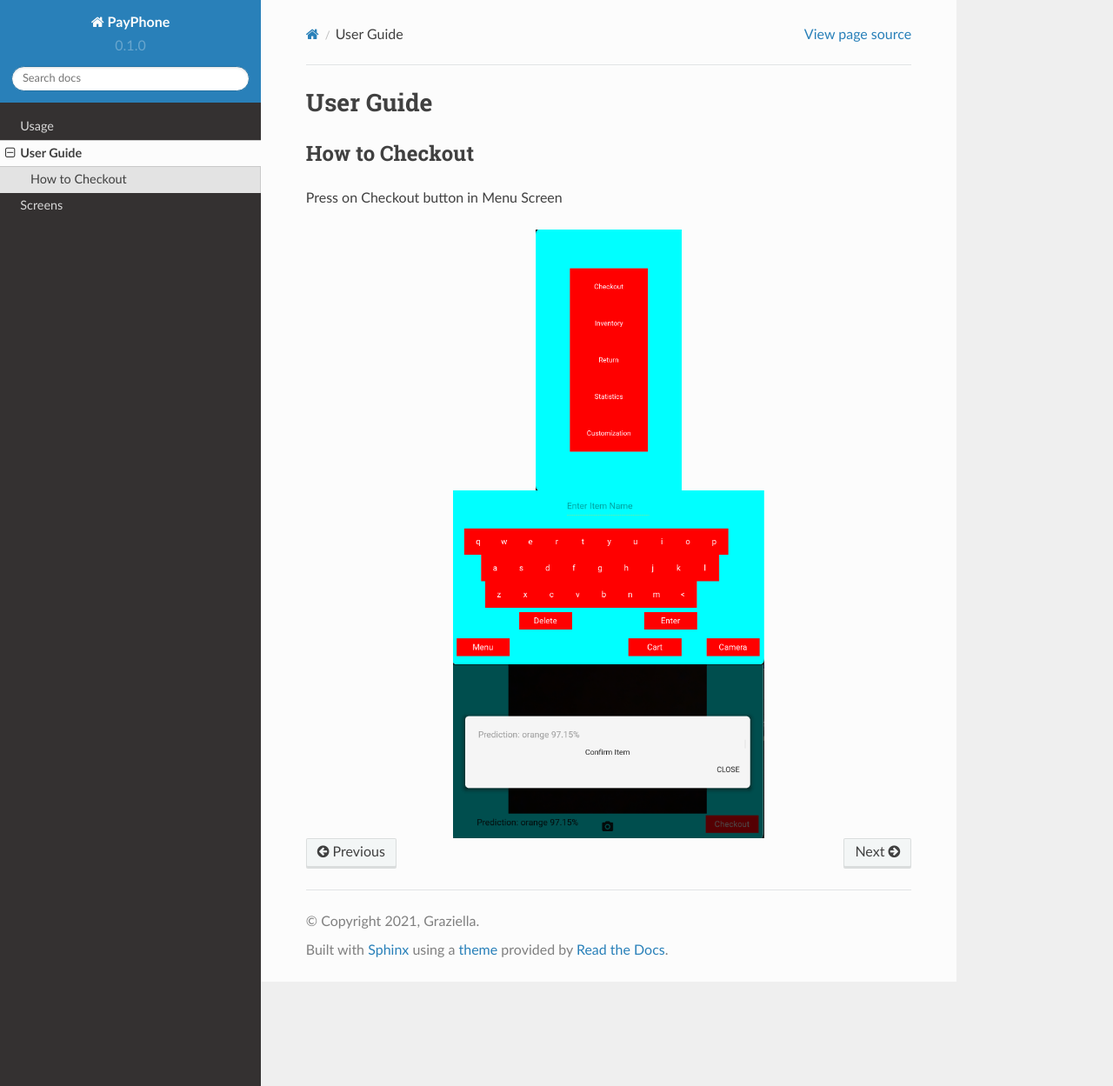
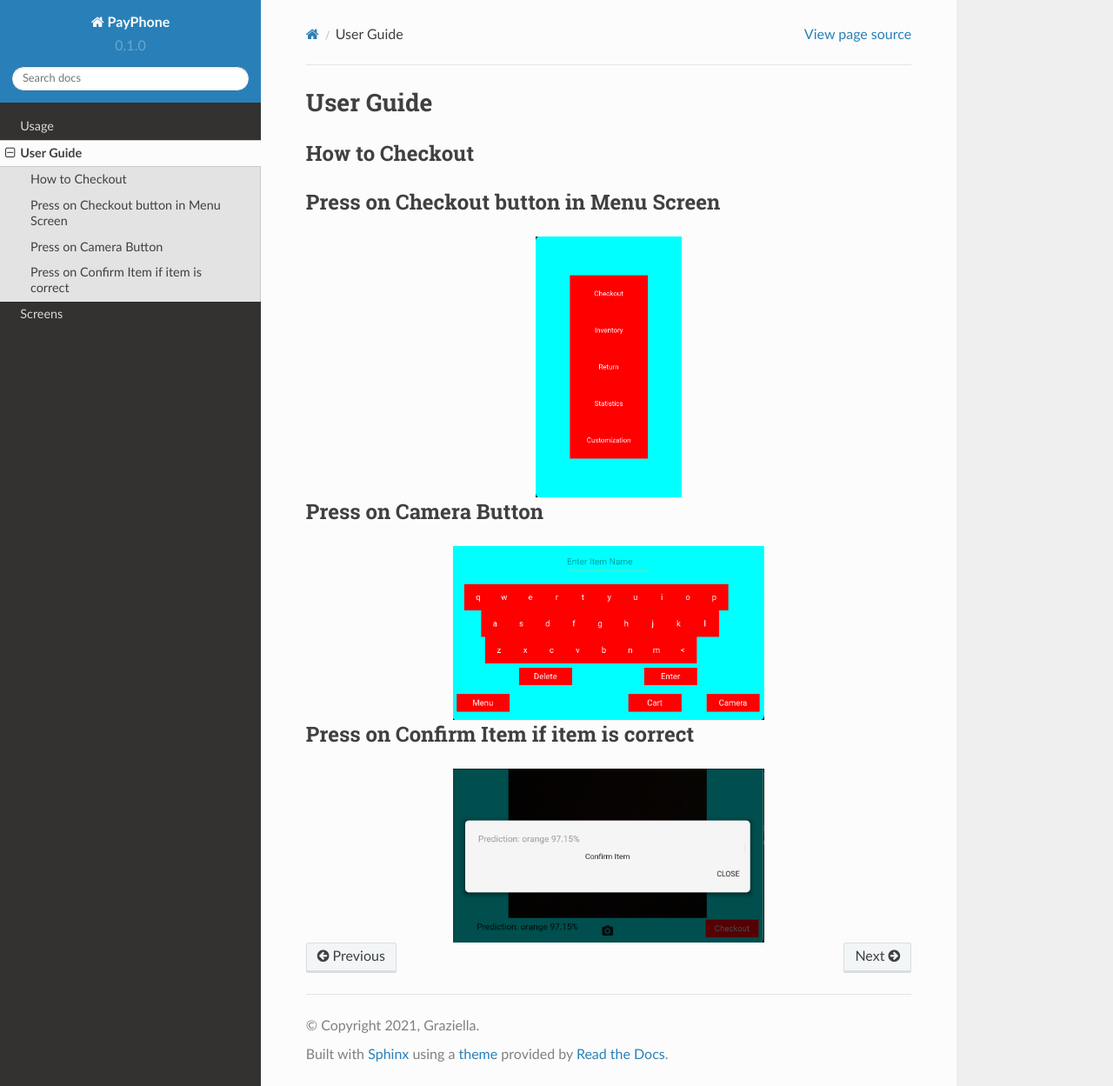
Before and after one commit to Group-3-POS/POS-Documentation, a Sphinx documentation site: the page built from docs/source/userguide.rst, in a window 1280 px wide and 1249 px high. Shown: the whole window at 87% size. Built offline with Sphinx 7.4.7 and the Read the Docs theme 2.0.0, drawn with Linux system fonts in a browser that asks for light colours.

Commit message:
Update userguide.rst

```diff
--- a/docs/source/userguide.rst
+++ b/docs/source/userguide.rst
@@ -4,21 +4,22 @@ User Guide
 How to Checkout
 ------------------
 
-| Press on Checkout button in Menu Screen
+Press on Checkout button in Menu Screen
+-----------------------------
 
 .. image:: Images/Menuscreen.png
     :align: center
     :height: 300
 
+Press on Camera Button
 -----------------------------
-| Press on Camera Button
 
 .. image:: Images/CheckoutScreen.png
     :align: center
     :height: 200
 
+Press on Confirm Item if item is correct
 -------------------------------------
-| Press on Confirm Item if item is correct
 
 .. image:: Images/Camera.png
     :align: center
```
